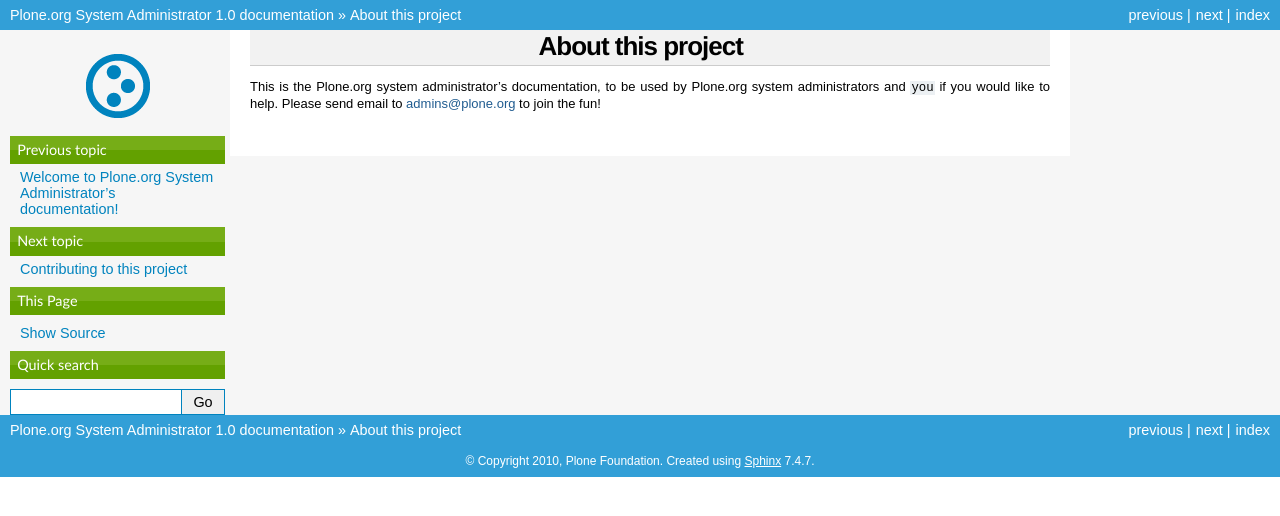
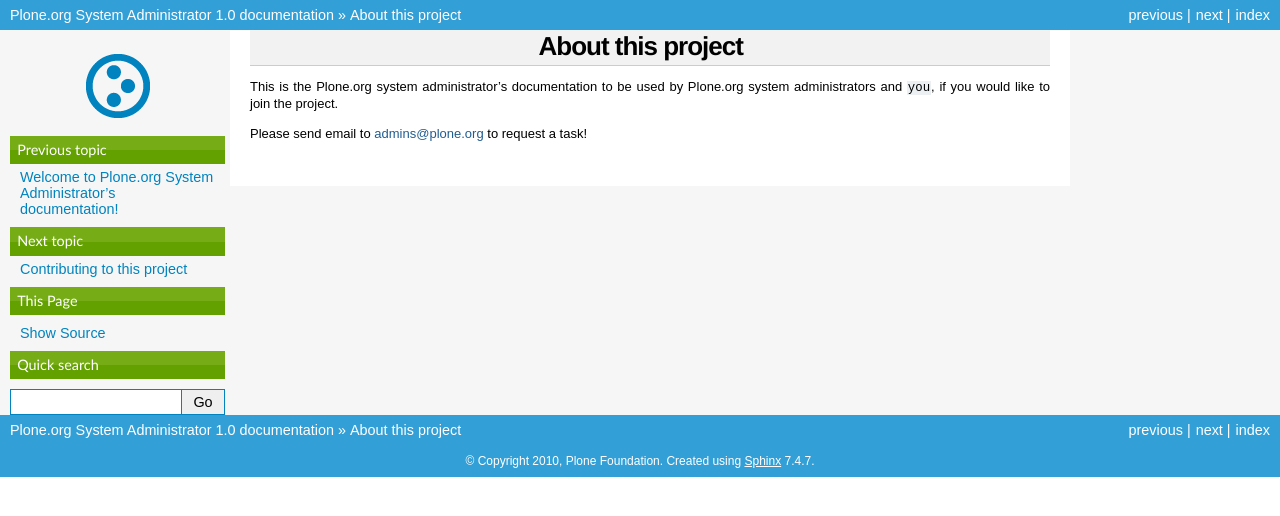
Before and after one commit to plone/ploneorg.admin, a Sphinx documentation site: the page built from sysadmin/documentation/about.rst, in a window 1280 px wide. Shown: the top 516 px of the page. Built offline with Sphinx 7.4.7, drawn with Linux system fonts in a browser that asks for light colours.

Commit message:
Wording
svn path=/sysadmin/trunk/; revision=36059

```diff
--- a/sysadmin/documentation/about.rst
+++ b/sysadmin/documentation/about.rst
@@ -2,8 +2,10 @@
 About this project
 ==================
 
-This is the Plone.org system administrator's documentation, to be used
-by Plone.org system administrators and ``you`` if you would like
-to help. Please send email to `admins@plone.org`_ to join the fun!
+This is the Plone.org system administrator's documentation to be used
+by Plone.org system administrators and ``you``, if you would like
+to join the project.
+
+Please send email to `admins@plone.org`_ to request a task!
 
 .. _admins@plone.org: mailto:admins@plone.org?subject='I want to help!'
```
Also changed, not shown: 3 other files.
